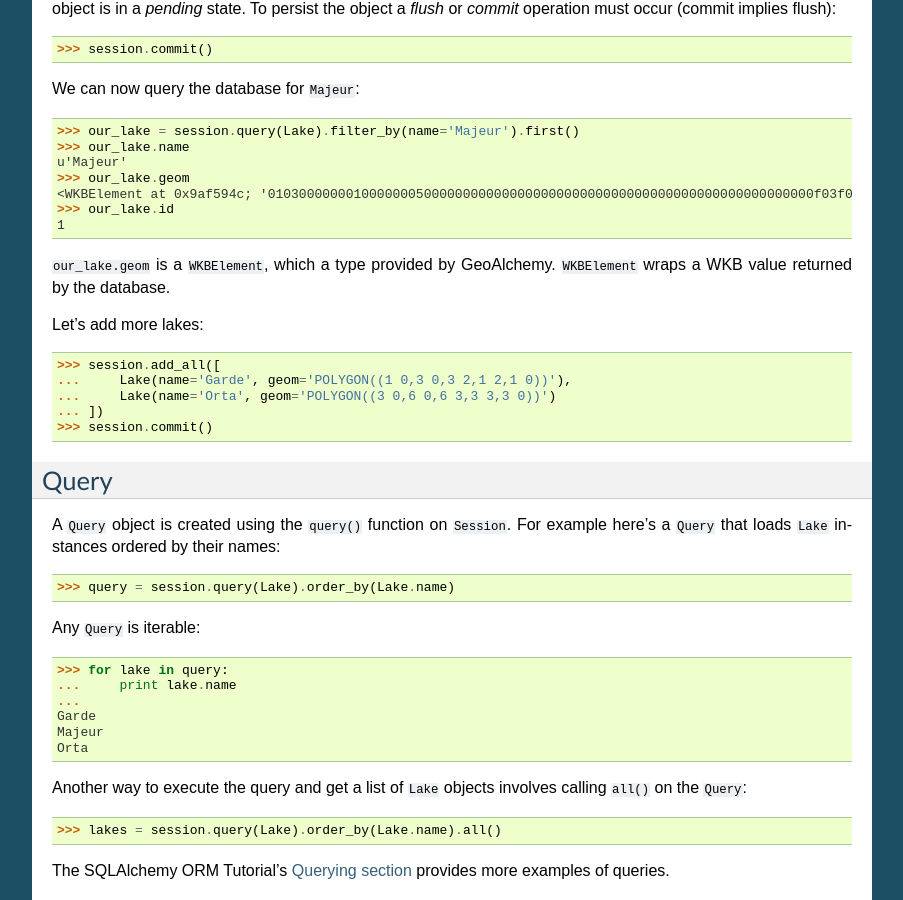
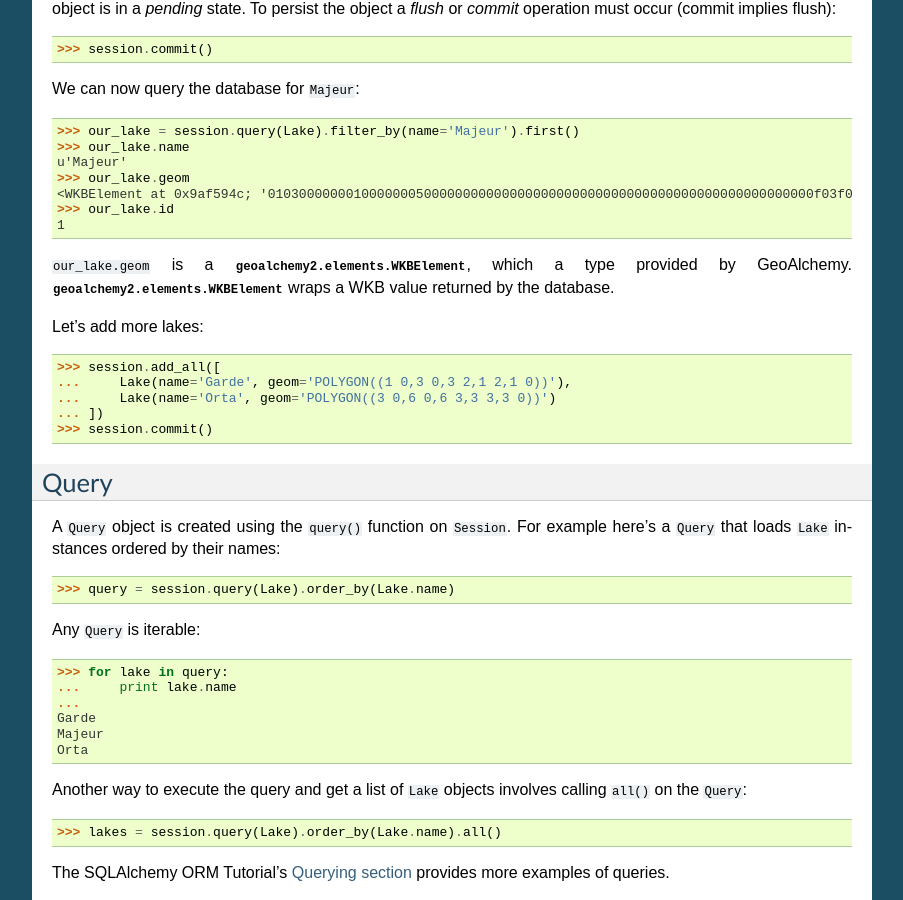
Before and after one commit to geoalchemy/geoalchemy2, a Sphinx documentation site: the page built from doc/orm_tutorial.rst, in a window 1280 px wide and 900 px high, scrolled down 2018 px. Shown: the whole window, without its empty margins (198-1101 px from the left). Built offline with Sphinx 7.4.7, drawn with Linux system fonts in a browser that asks for light colours; some of the changed text lies outside the part shown.

Commit message:
[doc] use :class: where possible

```diff
--- a/doc/orm_tutorial.rst
+++ b/doc/orm_tutorial.rst
@@ -140,8 +140,9 @@ We can now query the database for ``Majeur``::
     >>> our_lake.id
     1
 
-``our_lake.geom`` is a ``WKBElement``, which a type provided by GeoAlchemy.
-``WKBElement`` wraps a WKB value returned by the database.
+``our_lake.geom`` is a :class:`geoalchemy2.elements.WKBElement`, which a type
+provided by GeoAlchemy.  :class:`geoalchemy2.elements.WKBElement` wraps a WKB
+value returned by the database.
 
 Let's add more lakes::
 
@@ -227,7 +228,8 @@ Here's another spatial filtering query, based on ``ST_Intersects``::
     Garde
     Orta
 
-We can also apply relationship functions to ``WKBElement``. For example::
+We can also apply relationship functions to
+:class:`geoalchemy2.elements.WKBElement`. For example::
 
     >>> lake = session.query(Lake).filter_by(name='Garde').one()
     >>> print session.scalar(lake.geom.ST_Intersects('LINESTRING(2 1,4 1)'))
@@ -295,7 +297,8 @@ clauses. For example::
     Orta
 
 And, like any other functions supported by GeoAlchemy, processing and
-measurement functions can be applied to ``WKBElement``. For example::
+measurement functions can be applied to
+:class:`geoalchemy2.elements.WKBElement`. For example::
 
     >>> lake = session.query(Lake).filter_by(name='Majeur').one()
     >>> bufferarea = session.scalar(lake.geom.ST_Buffer(2).ST_Area())
```
Also changed, not shown: doc/core_tutorial.rst (+4 -3 lines).
